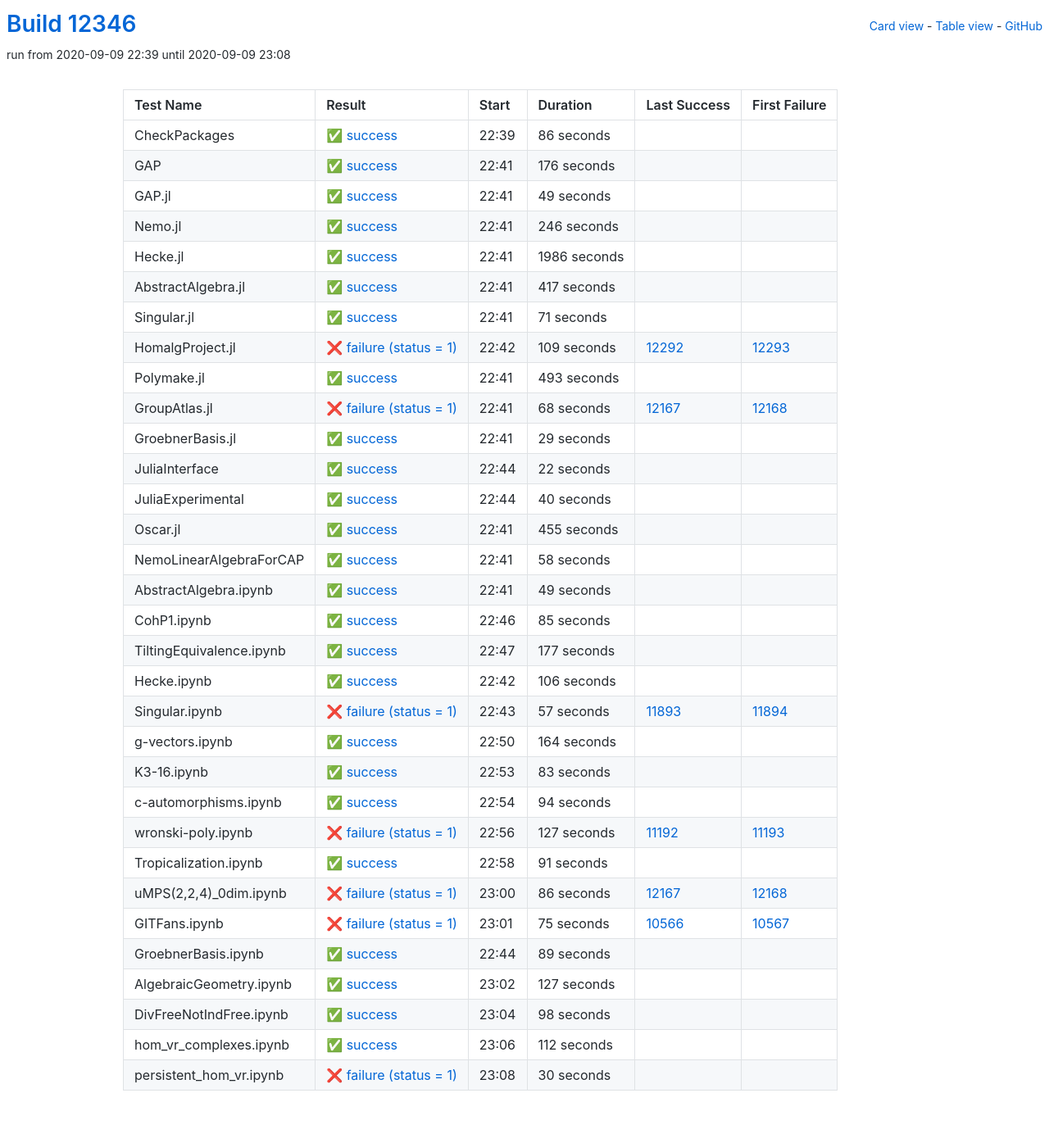
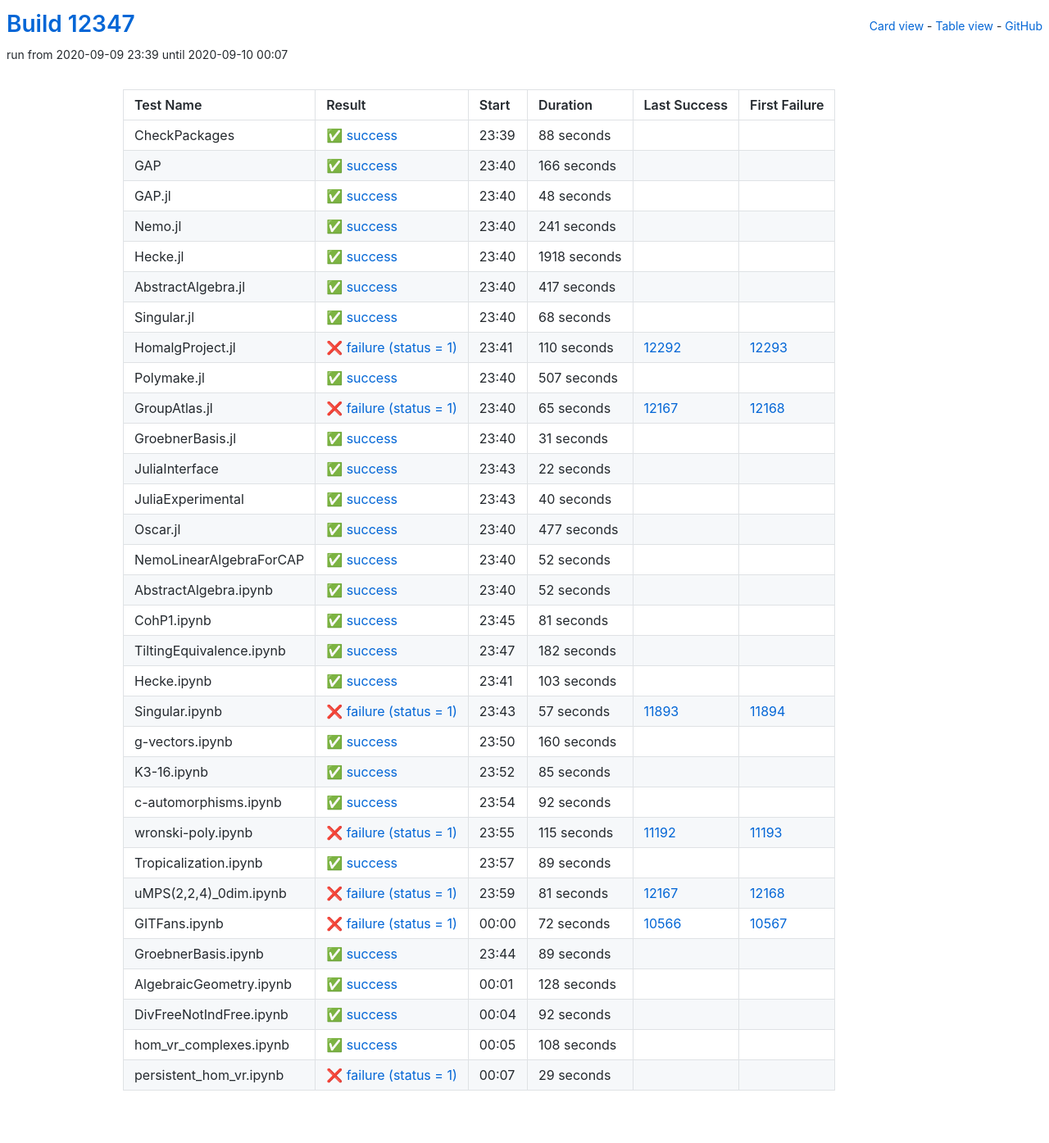
Before and after one commit to oscar-system/oscar-ci-status, a Jekyll site: the page built from table.html, in a window 1280 px wide. Shown: the whole page at 82% size. Built offline with Jekyll 4.4.1, drawn with Linux system fonts in a browser that asks for light colours.

Commit message:
Build #12347

```diff
--- a/_data/ci.yml
+++ b/_data/ci.yml
@@ -1,6 +1,6 @@
 ---
-build: 12346
-build_url: https://oscarci.mathematik.uni-kl.de/job/oscar/12346/
+build: 12347
+build_url: https://oscarci.mathematik.uni-kl.de/job/oscar/12347/
 job: oscar
 organization: oscar-system
 repo: oscar-ci-status
@@ -8,68 +8,68 @@ repourl: https://github.com/oscar-system/oscar-ci-status
 tests:
 - name: CheckPackages
   id: checkpackages
-  log: https://oscarci.mathematik.uni-kl.de/job/oscar/12346/artifact/logs/build-12346/CheckPackages.log
-  start: 2020-09-09 22:39
+  log: https://oscarci.mathematik.uni-kl.de/job/oscar/12347/artifact/logs/build-12347/CheckPackages.log
+  start: 2020-09-09 23:39
   success: true
   exitcode: 0
   status: success
-  duration: 86
+  duration: 88
   last_success: false
   last_success_url:
   first_failure: false
   first_failure_url:
 - name: GAP
   id: gap
-  log: https://oscarci.mathematik.uni-kl.de/job/oscar/12346/artifact/logs/build-12346/GAP.log
-  start: 2020-09-09 22:41
+  log: https://oscarci.mathematik.uni-kl.de/job/oscar/12347/artifact/logs/build-12347/GAP.log
+  start: 2020-09-09 23:40
   success: true
   exitcode: 0
   status: success
-  duration: 176
+  duration: 166
   last_success: false
   last_success_url:
   first_failure: false
   first_failure_url:
 - name: GAP.jl
   id: gap-jl
-  log: https://oscarci.mathematik.uni-kl.de/job/oscar/12346/artifact/logs/build-12346/GAP.jl.log
-  start: 2020-09-09 22:41
+  log: https://oscarci.mathematik.uni-kl.de/job/oscar/12347/artifact/logs/build-12347/GAP.jl.log
+  start: 2020-09-09 23:40
   success: true
   exitcode: 0
   status: success
-  duration: 49
+  duration: 48
   last_success: false
   last_success_url:
   first_failure: false
   first_failure_url:
 - name: Nemo.jl
   id: nemo-jl
-  log: https://oscarci.mathematik.uni-kl.de/job/oscar/12346/artifact/logs/build-12346/Nemo.jl.log
-  start: 2020-09-09 22:41
+  log: https://oscarci.mathematik.uni-kl.de/job/oscar/12347/artifact/logs/build-12347/Nemo.jl.log
+  start: 2020-09-09 23:40
   success: true
   exitcode: 0
   status: success
-  duration: 246
+  duration: 241
   last_success: false
   last_success_url:
   first_failure: false
   first_failure_url:
 - name: Hecke.jl
   id: hecke-jl
-  log: https://oscarci.mathematik.uni-kl.de/job/oscar/12346/artifact/logs/build-12346/Hecke.jl.log
-  start: 2020-09-09 22:41
+  log: https://oscarci.mathematik.uni-kl.de/job/oscar/12347/artifact/logs/build-12347/Hecke.jl.log
+  start: 2020-09-09 23:40
   success: true
   exitcode: 0
   status: success
-  duration: 1986
+  duration: 1918
   last_success: false
   last_success_url:
   first_failure: false
   first_failure_url:
 - name: AbstractAlgebra.jl
   id: abstractalgebra-jl
-  log: https://oscarci.mathematik.uni-kl.de/job/oscar/12346/artifact/logs/build-12346/AbstractAlgebra.jl.log
-  start: 2020-09-09 22:41
+  log: https://oscarci.mathematik.uni-kl.de/job/oscar/12347/artifact/logs/build-12347/AbstractAlgebra.jl.log
+  start: 2020-09-09 23:40
   success: true
   exitcode: 0
   status: success
@@ -80,68 +80,68 @@ tests:
   first_failure_url:
 - name: Singular.jl
   id: singular-jl
-  log: https://oscarci.mathematik.uni-kl.de/job/oscar/12346/artifact/logs/build-12346/Singular.jl.log
-  start: 2020-09-09 22:41
+  log: https://oscarci.mathematik.uni-kl.de/job/oscar/12347/artifact/logs/build-12347/Singular.jl.log
+  start: 2020-09-09 23:40
   success: true
   exitcode: 0
   status: success
-  duration: 71
+  duration: 68
   last_success: false
   last_success_url:
   first_failure: false
   first_failure_url:
 - name: HomalgProject.jl
   id: homalgproject-jl
-  log: https://oscarci.mathematik.uni-kl.de/job/oscar/12346/artifact/logs/build-12346/HomalgProject.jl.log
-  start: 2020-09-09 22:42
+  log: https://oscarci.mathematik.uni-kl.de/job/oscar/12347/artifact/logs/build-12347/HomalgProject.jl.log
+  start: 2020-09-09 23:41
   success: false
   exitcode: 1
   status: failure
-  duration: 109
+  duration: 110
   last_success: 12292
   last_success_url: https://oscarci.mathematik.uni-kl.de/job/oscar/12292/
   first_failure: 12293
   first_failure_url: https://oscarci.mathematik.uni-kl.de/job/oscar/12293/
 - name: Polymake.jl
   id: polymake-jl
-  log: https://oscarci.mathematik.uni-kl.de/job/oscar/12346/artifact/logs/build-12346/Polymake.jl.log
-  start: 2020-09-09 22:41
+  log: https://oscarci.mathematik.uni-kl.de/job/oscar/12347/artifact/logs/build-12347/Polymake.jl.log
+  start: 2020-09-09 23:40
   success: true
   exitcode: 0
   status: success
-  duration: 493
+  duration: 507
   last_success: false
   last_success_url:
   first_failure: false
   first_failure_url:
 - name: GroupAtlas.jl
   id: groupatlas-jl
-  log: https://oscarci.mathematik.uni-kl.de/job/oscar/12346/artifact/logs/build-12346/GroupAtlas.jl.log
-  start: 2020-09-09 22:41
+  log: https://oscarci.mathematik.uni-kl.de/job/oscar/12347/artifact/logs/build-12347/GroupAtlas.jl.log
+  start: 2020-09-09 23:40
   success: false
   exitcode: 1
   status: failure
-  duration: 68
+  duration: 65
   last_success: 12167
   last_success_url: https://oscarci.mathematik.uni-kl.de/job/oscar/12167/
   first_failure: 12168
   first_failure_url: https://oscarci.mathematik.uni-kl.de/job/oscar/12168/
 - name: GroebnerBasis.jl
   id: groebnerbasis-jl
-  log: https://oscarci.mathematik.uni-kl.de/job/oscar/12346/artifact/logs/build-12346/GroebnerBasis.jl.log
-  start: 2020-09-09 22:41
+  log: https://oscarci.mathematik.uni-kl.de/job/oscar/12347/artifact/logs/build-12347/GroebnerBasis.jl.log
+  start: 2020-09-09 23:40
   success: true
   exitcode: 0
   status: success
-  duration: 29
+  duration: 31
   last_success: false
   last_success_url:
   first_failure: false
   first_failure_url:
 - name: JuliaInterface
   id: juliainterface
-  log: https://oscarci.mathematik.uni-kl.de/job/oscar/12346/artifact/logs/build-12346/JuliaInterface.log
-  start: 2020-09-09 22:44
+  log: https://oscarci.mathematik.uni-kl.de/job/oscar/12347/artifact/logs/build-12347/JuliaInterface.log
+  start: 2020-09-09 23:43
   success: true
   exitcode: 0
   status: success
@@ -152,8 +152,8 @@ tests:
   first_failure_url:
 - name: JuliaExperimental
   id: juliaexperimental
-  log: https://oscarci.mathematik.uni-kl.de/job/oscar/12346/artifact/logs/build-12346/JuliaExperimental.log
-  start: 2020-09-09 22:44
+  log: https://oscarci.mathematik.uni-kl.de/job/oscar/12347/artifact/logs/build-12347/JuliaExperimental.log
+  start: 2020-09-09 23:43
   success: true
   exitcode: 0
   status: success
@@ -164,80 +164,80 @@ tests:
   first_failure_url:
 - name: Oscar.jl
   id: oscar-jl
-  log: https://oscarci.mathematik.uni-kl.de/job/oscar/12346/artifact/logs/build-12346/Oscar.jl.log
-  start: 2020-09-09 22:41
+  log: https://oscarci.mathematik.uni-kl.de/job/oscar/12347/artifact/logs/build-12347/Oscar.jl.log
+  start: 2020-09-09 23:40
   success: true
   exitcode: 0
   status: success
-  duration: 455
+  duration: 477
   last_success: false
   last_success_url:
   first_failure: false
   first_failure_url:
 - name: NemoLinearAlgebraForCAP
   id: nemolinearalgebraforcap
-  log: https://oscarci.mathematik.uni-kl.de/job/oscar/12346/artifact/logs/build-12346/NemoLinearAlgebraForCAP.log
-  start: 2020-09-09 22:41
+  log: https://oscarci.mathematik.uni-kl.de/job/oscar/12347/artifact/logs/build-12347/NemoLinearAlgebraForCAP.log
+  start: 2020-09-09 23:40
   success: true
   exitcode: 0
   status: success
-  duration: 58
+  duration: 52
   last_success: false
   last_success_url:
   first_failure: false
   first_failure_url:
 - name: AbstractAlgebra.ipynb
   id: abstractalgebra-ipynb
-  log: https://oscarci.mathematik.uni-kl.de/job/oscar/12346/artifact/logs/build-12346/AbstractAlgebra.ipynb.log
-  start: 2020-09-09 22:41
+  log: https://oscarci.mathematik.uni-kl.de/job/oscar/12347/artifact/logs/build-12347/AbstractAlgebra.ipynb.log
+  start: 2020-09-09 23:40
   success: true
   exitcode: 0
   status: success
-  duration: 49
+  duration: 52
   last_success: false
   last_success_url:
   first_failure: false
   first_failure_url:
 - name: CohP1.ipynb
   id: cohp1-ipynb
-  log: https://oscarci.mathematik.uni-kl.de/job/oscar/12346/artifact/logs/build-12346/CohP1.ipynb.log
-  start: 2020-09-09 22:46
+  log: https://oscarci.mathematik.uni-kl.de/job/oscar/12347/artifact/logs/build-12347/CohP1.ipynb.log
+  start: 2020-09-09 23:45
   success: true
   exitcode: 0
   status: success
-  duration: 85
+  duration: 81
   last_success: false
   last_success_url:
   first_failure: false
   first_failure_url:
 - name: TiltingEquivalence.ipynb
   id: tiltingequivalence-ipynb
-  log: https://oscarci.mathematik.uni-kl.de/job/oscar/12346/artifact/logs/build-12346/TiltingEquivalence.ipynb.log
-  start: 2020-09-09 22:47
+  log: https://oscarci.mathematik.uni-kl.de/job/oscar/12347/artifact/logs/build-12347/TiltingEquivalence.ipynb.log
+  start: 2020-09-09 23:47
   success: true
   exitcode: 0
   status: success
-  duration: 177
+  duration: 182
   last_success: false
   last_success_url:
   first_failure: false
   first_failure_url:
 - name: Hecke.ipynb
   id: hecke-ipynb
-  log: https://oscarci.mathematik.uni-kl.de/job/oscar/12346/artifact/logs/build-12346/Hecke.ipynb.log
-  start: 2020-09-09 22:42
+  log: https://oscarci.mathematik.uni-kl.de/job/oscar/12347/artifact/logs/build-12347/Hecke.ipynb.log
+  start: 2020-09-09 23:41
   success: true
   exitcode: 0
   status: success
-  duration: 106
+  duration: 103
   last_success: false
   last_success_url:
   first_failure: false
   first_failure_url:
 - name: Singular.ipynb
   id: singular-ipynb
-  log: https://oscarci.mathematik.uni-kl.de/job/oscar/12346/artifact/logs/build-12346/Singular.ipynb.log
-  start: 2020-09-09 22:43
+  log: https://oscarci.mathematik.uni-kl.de/job/oscar/12347/artifact/logs/build-12347/Singular.ipynb.log
+  start: 2020-09-09 23:43
   success: false
   exitcode: 1
   status: failure
@@ -248,92 +248,92 @@ tests:
   first_failure_url: https://oscarci.mathematik.uni-kl.de/job/oscar/11894/
 - name: g-vectors.ipynb
   id: g-vectors-ipynb
-  log: https://oscarci.mathematik.uni-kl.de/job/oscar/12346/artifact/logs/build-12346/g-vectors.ipynb.log
-  start: 2020-09-09 22:50
+  log: https://oscarci.mathematik.uni-kl.de/job/oscar/12347/artifact/logs/build-12347/g-vectors.ipynb.log
+  start: 2020-09-09 23:50
   success: true
   exitcode: 0
   status: success
-  duration: 164
+  duration: 160
   last_success: false
   last_success_url:
   first_failure: false
   first_failure_url:
 - name: K3-16.ipynb
   id: k3-16-ipynb
-  log: https://oscarci.mathematik.uni-kl.de/job/oscar/12346/artifact/logs/build-12346/K3-16.ipynb.log
-  start: 2020-09-09 22:53
+  log: https://oscarci.mathematik.uni-kl.de/job/oscar/12347/artifact/logs/build-12347/K3-16.ipynb.log
+  start: 2020-09-09 23:52
   success: true
   exitcode: 0
   status: success
-  duration: 83
+  duration: 85
   last_success: false
   last_success_url:
   first_failure: false
   first_failure_url:
 - name: c-automorphisms.ipynb
   id: c-automorphisms-ipynb
-  log: https://oscarci.mathematik.uni-kl.de/job/oscar/12346/artifact/logs/build-12346/c-automorphisms.ipynb.log
-  start: 2020-09-09 22:54
+  log: https://oscarci.mathematik.uni-kl.de/job/oscar/12347/artifact/logs/build-12347/c-automorphisms.ipynb.log
+  start: 2020-09-09 23:54
   success: true
   exitcode: 0
   status: success
-  duration: 94
+  duration: 92
   last_success: false
   last_success_url:
   first_failure: false
   first_failure_url:
 - name: wronski-poly.ipynb
   id: wronski-poly-ipynb
-  log: https://oscarci.mathematik.uni-kl.de/job/oscar/12346/artifact/logs/build-12346/wronski-poly.ipynb.log
-  start: 2020-09-09 22:56
+  log: https://oscarci.mathematik.uni-kl.de/job/oscar/12347/artifact/logs/build-12347/wronski-poly.ipynb.log
+  start: 2020-09-09 23:55
   success: false
   exitcode: 1
   status: failure
-  duration: 127
+  duration: 115
   last_success: 11192
   last_success_url: https://oscarci.mathematik.uni-kl.de/job/oscar/11192/
   first_failure: 11193
   first_failure_url: https://oscarci.mathematik.uni-kl.de/job/oscar/11193/
 - name: Tropicalization.ipynb
   id: tropicalization-ipynb
-  log: https://oscarci.mathematik.uni-kl.de/job/oscar/12346/artifact/logs/build-12346/Tropicalization.ipynb.log
-  start: 2020-09-09 22:58
+  log: https://oscarci.mathematik.uni-kl.de/job/oscar/12347/artifact/logs/build-12347/Tropicalization.ipynb.log
+  start: 2020-09-09 23:57
   success: true
   exitcode: 0
   status: success
-  duration: 91
+  duration: 89
   last_success: false
   last_success_url:
   first_failure: false
   first_failure_url:
 - name: uMPS(2,2,4)_0dim.ipynb
   id: umps-2-2-4-0dim-ipynb
-  log: https://oscarci.mathematik.uni-kl.de/job/oscar/12346/artifact/logs/build-12346/uMPS-2-2-4-_0dim.ipynb.log
-  start: 2020-09-09 23:00
+  log: https://oscarci.mathematik.uni-kl.de/job/oscar/12347/artifact/logs/build-12347/uMPS-2-2-4-_0dim.ipynb.log
+  start: 2020-09-09 23:59
   success: false
   exitcode: 1
   status: failure
-  duration: 86
+  duration: 81
   last_success: 12167
   last_success_url: https://oscarci.mathematik.uni-kl.de/job/oscar/12167/
   first_failure: 12168
   first_failure_url: https://oscarci.mathematik.uni-kl.de/job/oscar/12168/
 - name: GITFans.ipynb
   id: gitfans-ipynb
-  log: https://oscarci.mathematik.uni-kl.de/job/oscar/12346/artifact/logs/build-12346/GITFans.ipynb.log
-  start: 2020-09-09 23:01
+  log: https://oscarci.mathematik.uni-kl.de/job/oscar/12347/artifact/logs/build-12347/GITFans.ipynb.log
+  start: 2020-09-10 00:00
   success: false
   exitcode: 1
   status: failure
-  duration: 75
+  duration: 72
   last_success: 10566
   last_success_url: https://oscarci.mathematik.uni-kl.de/job/oscar/10566/
   first_failure: 10567
   first_failure_url: https://oscarci.mathematik.uni-kl.de/job/oscar/10567/
 - name: GroebnerBasis.ipynb
   id: groebnerbasis-ipynb
-  log: https://oscarci.mathematik.uni-kl.de/job/oscar/12346/artifact/logs/build-12346/GroebnerBasis.ipynb.log
-  start: 2020-09-09 22:44
+  log: https://oscarci.mathematik.uni-kl.de/job/oscar/12347/artifact/logs/build-12347/GroebnerBasis.ipynb.log
+  start: 2020-09-09 23:44
   success: true
   exitcode: 0
   status: success
@@ -344,48 +344,48 @@ tests:
   first_failure_url:
 - name: AlgebraicGeometry.ipynb
   id: algebraicgeometry-ipynb
-  log: https://oscarci.mathematik.uni-kl.de/job/oscar/12346/artifact/logs/build-12346/AlgebraicGeometry.ipynb.log
-  start: 2020-09-09 23:02
+  log: https://oscarci.mathematik.uni-kl.de/job/oscar/12347/artifact/logs/build-12347/AlgebraicGeometry.ipynb.log
+  start: 2020-09-10 00:01
   success: true
   exitcode: 0
   status: success
-  duration: 127
+  duration: 128
   last_success: false
   last_success_url:
   first_failure: false
   first_failure_url:
 - name: DivFreeNotIndFree.ipynb
   id: divfreenotindfree-ipynb
-  log: https://oscarci.mathematik.uni-kl.de/job/oscar/12346/artifact/logs/build-12346/DivFreeNotIndFree.ipynb.log
-  start: 2020-09-09 23:04
+  log: https://oscarci.mathematik.uni-kl.de/job/oscar/12347/artifact/logs/build-12347/DivFreeNotIndFree.ipynb.log
+  start: 2020-09-10 00:04
   success: true
   exitcode: 0
   status: success
-  duration: 98
+  duration: 92
   last_success: false
   last_success_url:
   first_failure: false
   first_failure_url:
 - name: hom_vr_complexes.ipynb
   id: hom-vr-complexes-ipynb
-  log: https://oscarci.mathematik.uni-kl.de/job/oscar/12346/artifact/logs/build-12346/hom_vr_complexes.ipynb.log
-  start: 2020-09-09 23:06
+  log: https://oscarci.mathematik.uni-kl.de/job/oscar/12347/artifact/logs/build-12347/hom_vr_complexes.ipynb.log
+  start: 2020-09-10 00:05
   success: true
   exitcode: 0
   status: success
-  duration: 112
+  duration: 108
   last_success: false
   last_success_url:
   first_failure: false
   first_failure_url:
 - name: persistent_hom_vr.ipynb
   id: persistent-hom-vr-ipynb
-  log: https://oscarci.mathematik.uni-kl.de/job/oscar/12346/artifact/logs/build-12346/persistent_hom_vr.ipynb.log
-  start: 2020-09-09 23:08
+  log: https://oscarci.mathematik.uni-kl.de/job/oscar/12347/artifact/logs/build-12347/persistent_hom_vr.ipynb.log
+  start: 2020-09-10 00:07
   success: false
   exitcode: 1
   status: failure
-  duration: 30
+  duration: 29
   last_success: false
   last_success_url:
   first_failure: false
```
Also changed, not shown: README.md.
